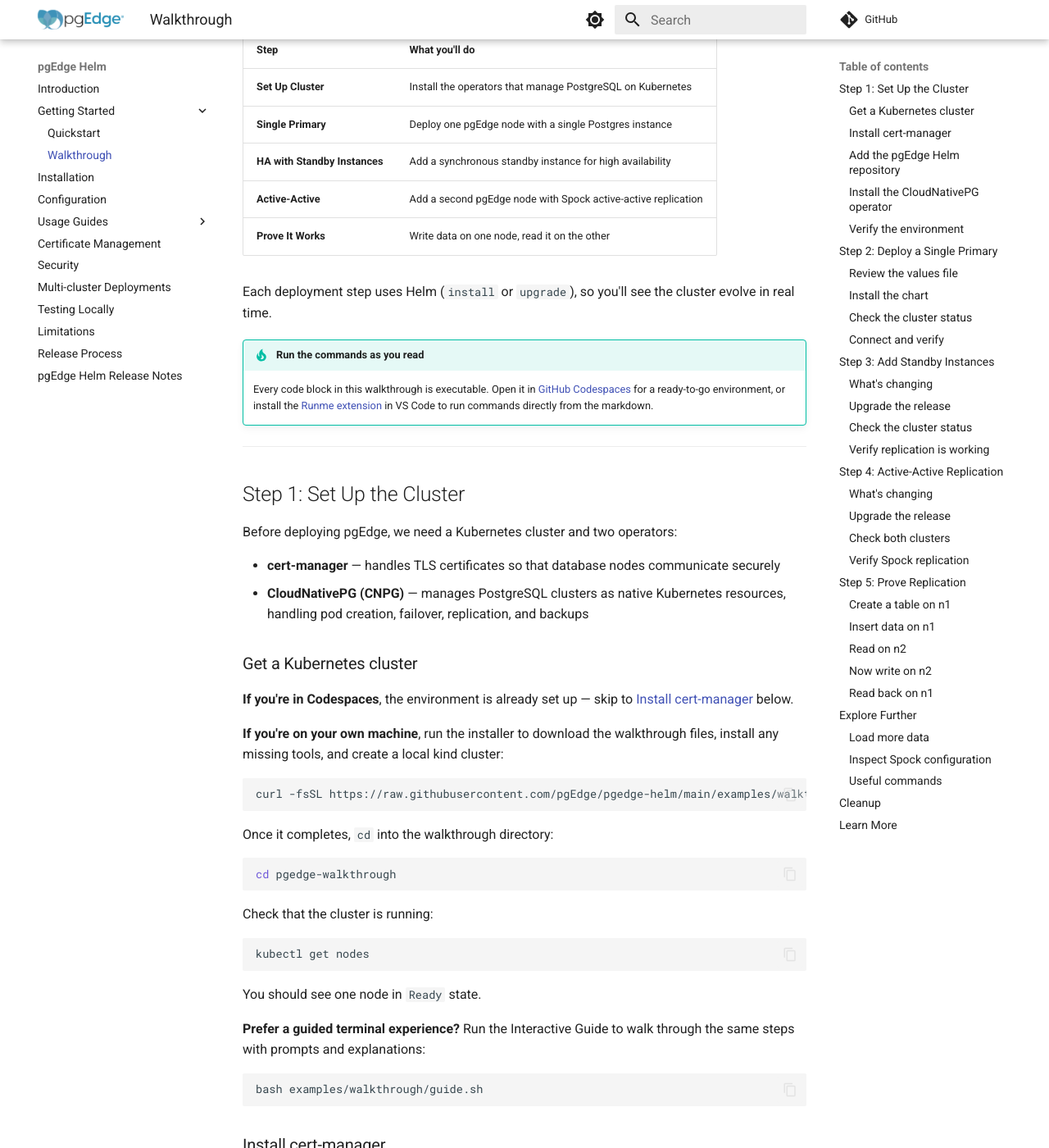
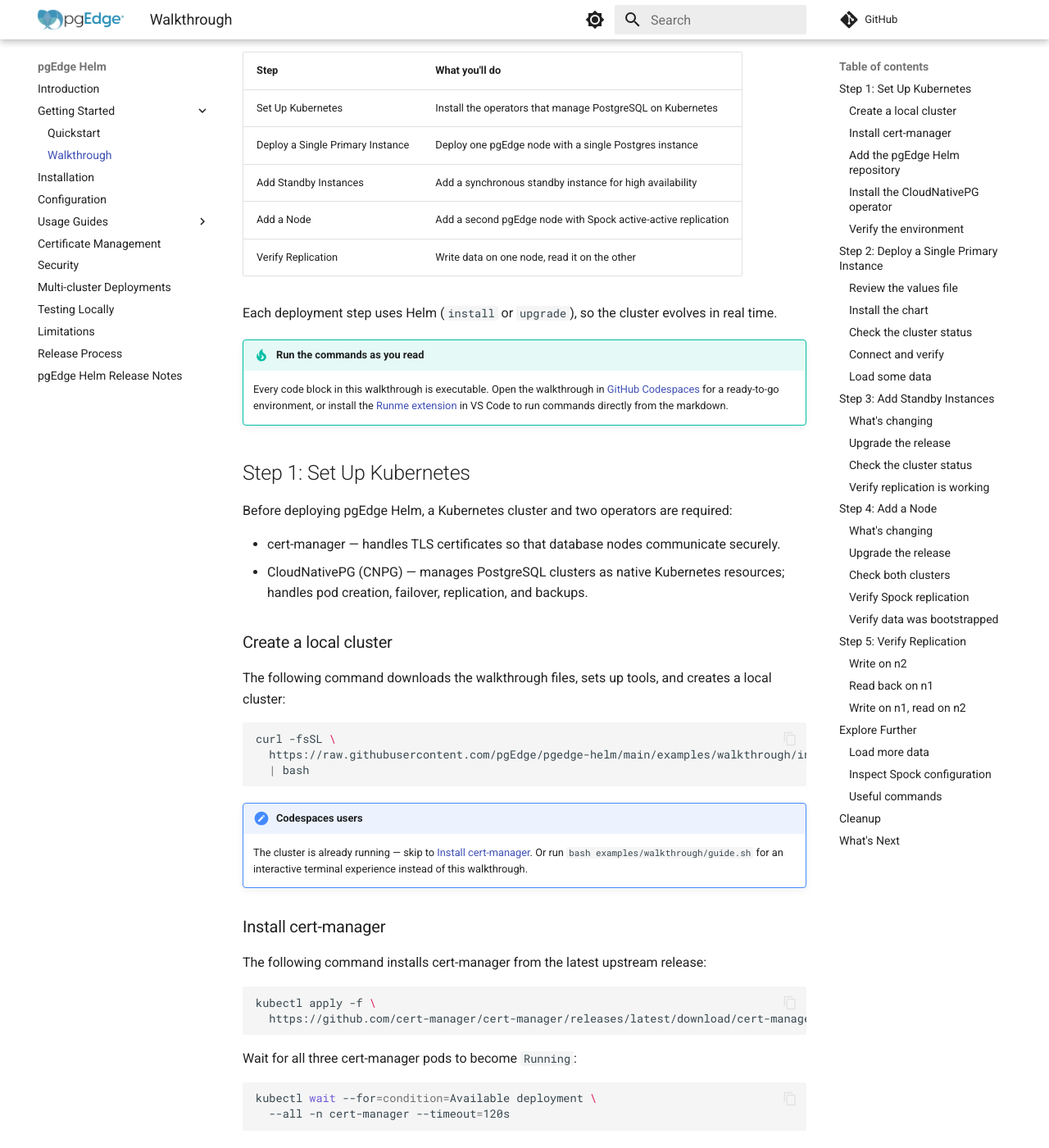
Before and after one commit to pgEdge/pgedge-helm, an MkDocs documentation site: the page built from docs/walkthrough.md, in a window 1280 px wide and 1400 px high, scrolled down 209 px. Shown: the whole window at 82% size. Built offline with MkDocs 1.6.1 and Material for MkDocs 9.7.7, drawn with Linux system fonts in a browser that asks for light colours; comment, search, counter and statistics services are not loaded; some of the changed text lies outside the part shown.

Commit message:
docs: rewrite walkthrough to align with pgedge doc standards and project terms / features

````diff
--- a/docs/walkthrough.md
+++ b/docs/walkthrough.md
@@ -1,119 +1,134 @@
 ---
 cwd: ../
 ---
-
 # Guided Walkthrough
 
-In this walkthrough you'll progressively build a **distributed PostgreSQL cluster** using pgEdge on Kubernetes. Instead of deploying everything at once, you'll evolve the architecture step-by-step:
+This walkthrough progressively builds an active-active
+PostgreSQL deployment using pgEdge Helm on Kubernetes.
+Instead of deploying everything at once, the architecture
+evolves step-by-step:
 
 | Step | What you'll do |
 |------|---------------|
-| **Set Up Cluster** | Install the operators that manage PostgreSQL on Kubernetes |
-| **Single Primary** | Deploy one pgEdge node with a single Postgres instance |
-| **HA with Standby Instances** | Add a synchronous standby instance for high availability |
-| **Active-Active** | Add a second pgEdge node with Spock active-active replication |
-| **Prove It Works** | Write data on one node, read it on the other |
+| Set Up Kubernetes | Install the operators that manage PostgreSQL on Kubernetes |
+| Deploy a Single Primary Instance | Deploy one pgEdge node with a single Postgres instance |
+| Add Standby Instances | Add a synchronous standby instance for high availability |
+| Add a Node | Add a second pgEdge node with Spock active-active replication |
+| Verify Replication | Write data on one node, read it on the other |
 
-Each deployment step uses Helm (`install` or `upgrade`), so you'll see the cluster evolve in real time.
+Each deployment step uses Helm (`install` or `upgrade`),
+so the cluster evolves in real time.
 
 !!! tip "Run the commands as you read"
-    Every code block in this walkthrough is executable. Open it in [GitHub Codespaces](https://github.com/codespaces/new?repo=pgEdge/pgedge-helm&devcontainer_path=.devcontainer/walkthrough/devcontainer.json) for a ready-to-go environment, or install the [Runme extension](https://marketplace.visualstudio.com/items?itemName=stateful.runme) in VS Code to run commands directly from the markdown.
+    Every code block in this walkthrough is executable.
+    Open the walkthrough in
+    [GitHub Codespaces](https://github.com/codespaces/new?repo=pgEdge/pgedge-helm&devcontainer_path=.devcontainer/walkthrough/devcontainer.json)
+    for a ready-to-go environment, or install the
+    [Runme extension](https://marketplace.visualstudio.com/items?itemName=stateful.runme)
+    in VS Code to run commands directly from the markdown.
 
----
 
-## Step 1: Set Up the Cluster
+## Step 1: Set Up Kubernetes
 
-Before deploying pgEdge, we need a Kubernetes cluster and two operators:
+Before deploying pgEdge Helm, a Kubernetes cluster and two
+operators are required:
 
-- **cert-manager** — handles TLS certificates so that database nodes communicate securely
-- **CloudNativePG (CNPG)** — manages PostgreSQL clusters as native Kubernetes resources, handling pod creation, failover, replication, and backups
+- cert-manager — handles TLS certificates so that database
+  nodes communicate securely.
+- CloudNativePG (CNPG) — manages PostgreSQL clusters as native
+  Kubernetes resources; handles pod creation, failover,
+  replication, and backups.
 
-### Get a Kubernetes cluster
+### Create a local cluster
 
-**If you're in Codespaces**, the environment is already set up — skip to [Install cert-manager](#install-cert-manager) below.
+The following command downloads the walkthrough files, sets up
+tools, and creates a local cluster:
 
-**If you're on your own machine**, run the installer to download the walkthrough files, install any missing tools, and create a local kind cluster:
-
-```bash
-curl -fsSL https://raw.githubusercontent.com/pgEdge/pgedge-helm/main/examples/walkthrough/install.sh | bash
+```shell
+curl -fsSL \
+  https://raw.githubusercontent.com/pgEdge/pgedge-helm/main/examples/walkthrough/install.sh \
+  | bash
 ```
 
-Once it completes, `cd` into the walkthrough directory:
-
-```bash
-cd pgedge-walkthrough
-```
-
-Check that the cluster is running:
-
-```bash
-kubectl get nodes
-```
-
-You should see one node in `Ready` state.
-
-**Prefer a guided terminal experience?** Run the Interactive Guide to walk through the same steps with prompts and explanations:
-
-```bash
-bash examples/walkthrough/guide.sh
-```
+!!! note "Codespaces users"
+    The cluster is already running — skip to
+    [Install cert-manager](#install-cert-manager). Or run
+    `bash examples/walkthrough/guide.sh` for an interactive
+    terminal experience instead of this walkthrough.
 
 ### Install cert-manager
 
-```bash
-kubectl apply -f https://github.com/cert-manager/cert-manager/releases/latest/download/cert-manager.yaml
+The following command installs cert-manager from the
+latest upstream release:
+
+```shell
+kubectl apply -f \
+  https://github.com/cert-manager/cert-manager/releases/latest/download/cert-manager.yaml
 ```
 
-Wait for it to be ready — all three pods should become `Running`:
+Wait for all three cert-manager pods to become `Running`:
 
-```bash
-kubectl wait --for=condition=Available deployment --all -n cert-manager --timeout=120s
+```shell
+kubectl wait --for=condition=Available deployment \
+  --all -n cert-manager --timeout=120s
 ```
 
 ### Add the pgEdge Helm repository
 
-```bash
-helm repo add pgedge https://pgedge.github.io/charts --force-update
+The following commands add the pgEdge chart repository
+and update the local cache:
+
+```shell
+helm repo add pgedge \
+  https://pgedge.github.io/charts --force-update
 helm repo update
 ```
 
 ### Install the CloudNativePG operator
 
-```bash
-helm upgrade --install cnpg pgedge/cloudnative-pg --namespace cnpg-system --create-namespace
+The following command installs the pgEdge CloudNativePG
+operator into a dedicated namespace:
+
+```shell
+helm install cnpg pgedge/cloudnative-pg \
+  --namespace cnpg-system --create-namespace
 ```
 
 Wait for the operator to be ready:
 
-```bash
-kubectl wait --for=condition=Available deployment -l app.kubernetes.io/name=cloudnative-pg -n cnpg-system --timeout=120s
+```shell
+kubectl wait --for=condition=Available deployment \
+  -l app.kubernetes.io/name=cloudnative-pg \
+  -n cnpg-system --timeout=120s
 ```
 
 ### Verify the environment
 
-Check the cnpg kubectl plugin — this gives us `cnpg status` and `cnpg psql` commands:
+The cnpg kubectl plugin provides the `cnpg status` and
+`cnpg psql` commands used throughout this walkthrough.
+Verify the plugin is installed:
 
-```bash
+```shell
 kubectl cnpg version
 ```
 
-Check the pgEdge Helm chart is available:
+Confirm the pgEdge Helm chart is available:
 
-```bash
+```shell
 helm search repo pgedge
 ```
 
-You should see the `pgedge/pgedge` chart listed.
+The `pgedge/pgedge` chart should appear in the results.
 
----
 
-## Step 2: Deploy a Single Primary
+## Step 2: Deploy a Single Primary Instance
 
-Let's start with the simplest possible deployment: one pgEdge node running a single PostgreSQL instance.
+This step deploys the simplest possible configuration:
+one pgEdge node running a single PostgreSQL instance.
 
 ### Review the values file
 
-The values file defines just one node (`n1`) with 1 instance:
+The values file defines one node (`n1`) with a single instance:
 
 ```yaml
 pgEdge:
@@ -129,117 +144,175 @@
 
 ### Install the chart
 
-```bash
-helm install pgedge pgedge/pgedge -f examples/walkthrough/values/step1-single-primary.yaml
+The following command installs the pgEdge Helm chart with
+the single-primary values file:
+
+```shell
+helm install pgedge pgedge/pgedge \
+  -f examples/walkthrough/values/step1-single-primary.yaml
 ```
 
-The CNPG operator is now creating a PostgreSQL pod. Wait for it to be ready:
+Wait for the instance to be ready:
 
-```bash
-kubectl wait --for=condition=Ready pod -l cnpg.io/cluster=pgedge-n1 --timeout=180s
+```shell
+kubectl wait --for=condition=Ready pod \
+  -l cnpg.io/cluster=pgedge-n1 --timeout=180s
 ```
 
 ### Check the cluster status
 
-This shows instance count, replication state, and overall health:
+The following command shows instance count, replication
+state, and overall health:
 
-```bash
+```shell
 kubectl cnpg status pgedge-n1
 ```
 
-You should see:
-- **Instances:** 1
-- **Ready instances:** 1
-- **Status:** Cluster in healthy state
+Expected output:
+
+- Instances: 1
+- Ready instances: 1
+- Status: Cluster in healthy state
 
 ### Connect and verify
 
-The pgEdge chart creates a database called `app` with the Spock extension pre-installed. Let's confirm it's working:
+The pgEdge Helm chart creates a database called `app` with the
+Spock extension pre-installed. The following command confirms
+the database is accessible:
 
-```bash
-kubectl cnpg psql pgedge-n1 -- -d app -c "SELECT version();"
+```shell
+kubectl cnpg psql pgedge-n1 -- \
+  -d app -c "SELECT version();"
 ```
 
-You now have a single PostgreSQL primary running in Kubernetes, managed by the CNPG operator and deployed via the pgEdge Helm chart.
+### Load some data
 
----
+Create a `cities` table and insert a few rows. This data
+will carry forward through the rest of the walkthrough:
+
+```shell
+kubectl cnpg psql pgedge-n1 -- -d app -c "
+CREATE TABLE cities (
+  id INT PRIMARY KEY,
+  name TEXT NOT NULL,
+  country TEXT NOT NULL
+);
+
+INSERT INTO cities (id, name, country) VALUES
+  (1, 'New York', 'USA'),
+  (2, 'London', 'UK'),
+  (3, 'Tokyo', 'Japan');"
+```
+
+Confirm the data is there:
+
+```shell
+kubectl cnpg psql pgedge-n1 -- -d app \
+  -c "SELECT * FROM cities;"
+```
+
+A single PostgreSQL primary is now running with data,
+managed by the CloudNativePG operator and deployed via
+the pgEdge Helm chart.
+
 
 ## Step 3: Add Standby Instances
 
-Now let's upgrade the deployment to add a **synchronous standby instance**. This gives you high availability — if the primary fails, the standby instance takes over with **zero data loss**.
+This step upgrades the deployment to add a synchronous
+standby instance. Standby instances provide high availability —
+if the primary fails, a standby takes over with zero
+data loss.
 
 ### What's changing
 
 The key differences from step 2:
 
-- `instances: 1` becomes `instances: 2` — adds a standby instance to node n1
-- Synchronous replication is configured with `dataDurability: required` — every write is confirmed on both instances before the transaction completes
+- `instances: 1` becomes `instances: 2` — adds a standby
+  instance to node n1.
+- Synchronous replication is configured with
+  `dataDurability: required` — every write is confirmed on
+  both instances before the transaction completes.
 
 ```yaml
 nodes:
   - name: n1
     hostname: pgedge-n1-rw
     clusterSpec:
-      instances: 2           # was 1
+      instances: 2
       postgresql:
         synchronous:
           method: any
           number: 1
-          dataDurability: required   # zero data loss
+          dataDurability: required
 ```
 
 ### Upgrade the release
 
-This is a `helm upgrade`, not a new install. The existing primary stays running while the standby instance is added:
+This is a `helm upgrade`, not a new install. The existing
+primary stays running while the standby instance is added:
 
-```bash
-helm upgrade pgedge pgedge/pgedge -f examples/walkthrough/values/step2-with-replicas.yaml
+```shell
+helm upgrade pgedge pgedge/pgedge \
+  -f examples/walkthrough/values/step2-with-replicas.yaml
 ```
 
-Wait for both pods to be ready:
+Wait for both instances to be ready:
 
-```bash
-kubectl wait --for=condition=Ready pod -l cnpg.io/cluster=pgedge-n1 --timeout=180s
+```shell
+kubectl wait --for=condition=Ready pod \
+  -l cnpg.io/cluster=pgedge-n1 --timeout=180s
 ```
 
 ### Check the cluster status
 
-You should now see 2 instances — one primary and one standby instance with the `(sync)` role:
+Two instances should now be visible — one primary and one
+standby with the `(sync)` role:
 
-```bash
+```shell
 kubectl cnpg status pgedge-n1
 ```
 
 ### Verify replication is working
 
-This query shows the replication connection from the primary's perspective. Look for `sync_state = sync` or `quorum`:
+The following query shows the replication connection from
+the primary's perspective. Look for
+`sync_state = sync` or `quorum`:
 
-```bash
-kubectl cnpg psql pgedge-n1 -- -d app -c "SELECT client_addr, state, sync_state FROM pg_stat_replication;"
+```shell
+kubectl cnpg psql pgedge-n1 -- -d app \
+  -c "SELECT client_addr, state, sync_state FROM pg_stat_replication;"
 ```
 
-The standby instance is receiving all changes synchronously — every committed write is guaranteed to be on both instances before the transaction completes.
+The standby instance receives all changes synchronously.
+Every committed write is guaranteed to exist on both
+instances before the transaction completes.
 
----
 
-## Step 4: Active-Active Replication
+## Step 4: Add a Node
 
-This is where pgEdge shines. You'll add a **second pgEdge node** (`n2`) with **Spock active-active replication**. Both nodes will accept writes, and changes replicate bidirectionally.
+This is where pgEdge shines. This step adds a second
+pgEdge node (`n2`) with Spock active-active replication.
+Both nodes accept writes, and changes replicate
+bidirectionally.
 
-Unlike the standby instance in the previous step (which only accepts reads), both n1 and n2 are **full read-write nodes**.
+Unlike the standby instance in step 3 (which exists for
+failover), both n1 and n2 independently accept reads and
+writes.
 
 ### What's changing
 
-A second node `n2` is added to the `nodes` list. The key setting is `bootstrap.mode: spock`, which tells the chart to automatically set up Spock logical replication between n1 and n2:
+A second node `n2` is added to the `nodes` list. The key
+setting is `bootstrap.mode: spock`, which tells the chart
+to clone data from n1 and set up Spock logical replication
+between the two nodes:
 
 ```yaml
 nodes:
-  - name: n1              # existing — keeps its standby instance
+  - name: n1
     hostname: pgedge-n1-rw
     clusterSpec:
       instances: 2
-      # ... synchronous config unchanged
-  - name: n2              # new — bootstraps from n1
+  - name: n2
     hostname: pgedge-n2-rw
     bootstrap:
       mode: spock
@@ -248,85 +321,84 @@
 
 ### Upgrade the release
 
-```bash
-helm upgrade pgedge pgedge/pgedge -f examples/walkthrough/values/step3-multi-master.yaml
+The following command adds the second node to the release:
+
+```shell
+helm upgrade pgedge pgedge/pgedge \
+  -f examples/walkthrough/values/step3-multi-master.yaml
 ```
 
-This takes a bit longer — the CNPG operator creates a new cluster for n2, and the pgEdge init-spock job wires up Spock subscriptions between the nodes.
+The CNPG operator creates a new cluster for n2, and the
+pgEdge init-spock job wires up Spock subscriptions between
+the nodes. This step takes longer than previous upgrades.
 
 Wait for both clusters to be ready:
 
-```bash
-kubectl wait --for=condition=Ready pod -l cnpg.io/cluster=pgedge-n1 --timeout=180s
-kubectl wait --for=condition=Ready pod -l cnpg.io/cluster=pgedge-n2 --timeout=180s
+```shell
+kubectl wait --for=condition=Ready pod \
+  -l cnpg.io/cluster=pgedge-n1 --timeout=180s
+kubectl wait --for=condition=Ready pod \
+  -l cnpg.io/cluster=pgedge-n2 --timeout=180s
 ```
 
 ### Check both clusters
 
-```bash
+The following commands display the status of each node:
+
+```shell
 kubectl cnpg status pgedge-n1
 ```
 
-```bash
+```shell
 kubectl cnpg status pgedge-n2
 ```
 
 ### Verify Spock replication
 
-Each node subscribes to the other — that's what makes it active-active. Both should show subscriptions with status `replicating`:
+Each node subscribes to the other — that is what makes the
+cluster active-active. Both should show subscriptions with
+status `replicating`:
 
-```bash
-kubectl cnpg psql pgedge-n1 -- -d app -c "SELECT * FROM spock.sub_show_status();"
+```shell
+kubectl cnpg psql pgedge-n1 -- -d app \
+  -c "SELECT * FROM spock.sub_show_status();"
 ```
 
-```bash
-kubectl cnpg psql pgedge-n2 -- -d app -c "SELECT * FROM spock.sub_show_status();"
+```shell
+kubectl cnpg psql pgedge-n2 -- -d app \
+  -c "SELECT * FROM spock.sub_show_status();"
 ```
 
-You now have a **distributed, active-active PostgreSQL cluster** on Kubernetes. Both nodes accept reads and writes, with changes replicating automatically via Spock.
+### Verify data was bootstrapped
 
----
+The cities table and its data were created on n1 in step 2.
+The bootstrap process cloned everything to n2. Query n2 to
+confirm:
 
-## Step 5: Prove Replication
-
-Let's verify that active-active replication is working by writing data on one node and reading it on the other — in both directions.
-
-### Create a table on n1
-
-```bash
-kubectl cnpg psql pgedge-n1 -- -d app -c "
-CREATE TABLE cities (
-  id INT PRIMARY KEY,
-  name TEXT NOT NULL,
-  country TEXT NOT NULL
-);"
+```shell
+kubectl cnpg psql pgedge-n2 -- -d app \
+  -c "SELECT * FROM cities;"
 ```
 
-### Insert data on n1
+All 3 cities should be visible on n2 — without any manual
+data loading.
 
-```bash
-kubectl cnpg psql pgedge-n1 -- -d app -c "
-INSERT INTO cities (id, name, country) VALUES
-  (1, 'New York', 'USA'),
-  (2, 'London', 'UK'),
-  (3, 'Tokyo', 'Japan');"
-```
+Both nodes now accept reads and writes, with changes
+replicating automatically via Spock.
 
-### Read on n2
 
-These rows were written on n1 but are already replicated to n2 via Spock:
+## Step 5: Verify Replication
 
-```bash
-kubectl cnpg psql pgedge-n2 -- -d app -c "SELECT * FROM cities;"
-```
+The data on n2 was bootstrapped from n1, but active-active
+means both nodes can accept writes going forward. This step
+proves bidirectional replication by writing new data on each
+node and reading it on the other.
 
-You should see all 3 cities.
+### Write on n2
 
-### Now write on n2
+The following command inserts two new cities on n2:
 
-This is the active-active part — n2 can accept writes too:
-
-```bash
+```shell
 kubectl cnpg psql pgedge-n2 -- -d app -c "
 INSERT INTO cities (id, name, country) VALUES
   (4, 'Sydney', 'Australia'),
@@ -335,23 +407,45 @@
 
 ### Read back on n1
 
-All 5 rows should be here — 3 written locally on n1 and 2 replicated from n2:
+All 5 rows should be present — 3 written on n1 in step 2,
+and 2 replicated from n2:
 
-```bash
-kubectl cnpg psql pgedge-n1 -- -d app -c "SELECT * FROM cities ORDER BY id;"
+```shell
+kubectl cnpg psql pgedge-n1 -- -d app \
+  -c "SELECT * FROM cities ORDER BY id;"
 ```
 
-**All 5 cities on both nodes — bidirectional active-active replication confirmed!**
+### Write on n1, read on n2
 
----
+The following commands insert a city on n1 and verify
+the row appears on n2:
+
+```shell
+kubectl cnpg psql pgedge-n1 -- -d app -c "
+INSERT INTO cities (id, name, country) VALUES
+  (6, 'Paris', 'France');"
+```
+
+```shell
+kubectl cnpg psql pgedge-n2 -- -d app \
+  -c "SELECT * FROM cities ORDER BY id;"
+```
+
+All 6 cities appear on both nodes, confirming bidirectional
+active-active replication.
+
 
 ## Explore Further
 
-You have a working distributed PostgreSQL cluster. Here are some things to try.
+The active-active deployment is complete. Here are some
+things to try.
 
 ### Load more data
 
-```bash
+The following command creates a `products` table and inserts
+sample rows on n1:
+
+```shell
 kubectl cnpg psql pgedge-n1 -- -d app -c "
 CREATE TABLE products (
   id INT PRIMARY KEY,
@@ -368,22 +462,26 @@
   (5, 'Olive Oil', 'Condiments', 21.35);"
 ```
 
-Verify it replicated:
+Verify the data replicated to n2:
 
-```bash
-kubectl cnpg psql pgedge-n2 -- -d app -c "SELECT * FROM products;"
+```shell
+kubectl cnpg psql pgedge-n2 -- -d app \
+  -c "SELECT * FROM products;"
 ```
 
 ### Inspect Spock configuration
 
-See how Spock manages replication sets and nodes:
+The following queries show how Spock manages replication
+sets and nodes:
 
-```bash
-kubectl cnpg psql pgedge-n1 -- -d app -c "SELECT * FROM spock.replication_set;"
+```shell
+kubectl cnpg psql pgedge-n1 -- -d app \
+  -c "SELECT * FROM spock.replication_set;"
 ```
 
-```bash
-kubectl cnpg psql pgedge-n1 -- -d app -c "SELECT * FROM spock.node;"
+```shell
+kubectl cnpg psql pgedge-n1 -- -d app \
+  -c "SELECT * FROM spock.node;"
 ```
 
 ### Useful commands
@@ -397,25 +495,35 @@
 | `kubectl get pods -o wide` | See all pods with node placement |
 | `helm get values pgedge` | See current Helm values |
 
----
 
 ## Cleanup
 
-To tear down the demo environment:
+The following commands tear down the demo environment.
 
-```bash
+Uninstall the pgEdge Helm release:
+
+```shell
 helm uninstall pgedge
 ```
 
-```bash
+Delete the kind cluster:
+
+```shell
 kind delete cluster --name pgedge-demo
 ```
 
----
 
-## Learn More
+## What's Next
 
-- [Quickstart](https://pgedge.github.io/pgedge-helm/quickstart/) — Deploy a 2-node cluster in 5 minutes
-- [pgEdge Helm Chart](https://github.com/pgedge/pgedge-helm) — Full chart documentation
-- [pgEdge Documentation](https://docs.pgedge.com) — Spock replication, conflict resolution, and more
-- [pgEdge Cloud](https://www.pgedge.com) — Managed distributed PostgreSQL
+Explore the guides below to connect your application,
+customize the deployment, and learn more about pgEdge
+on Kubernetes:
+
+- [Connecting To Postgres](usage/connecting.md)
+- [Configuration](configuration.md)
+- [Configuring Standby Instances](usage/standby.md)
+- [Configuring Backups](usage/backups.md)
+- [Adding Nodes](usage/adding_nodes.md)
+- [Removing Nodes](usage/removing_nodes.md)
+- [pgEdge Kubernetes Documentation](https://docs.pgedge.com/kubernetes/) — Installation, upgrades, and support.
+- [Spock Documentation](https://docs.pgedge.com/spock/spock5/) — Active-active replication, conflict resolution, and more.
````
